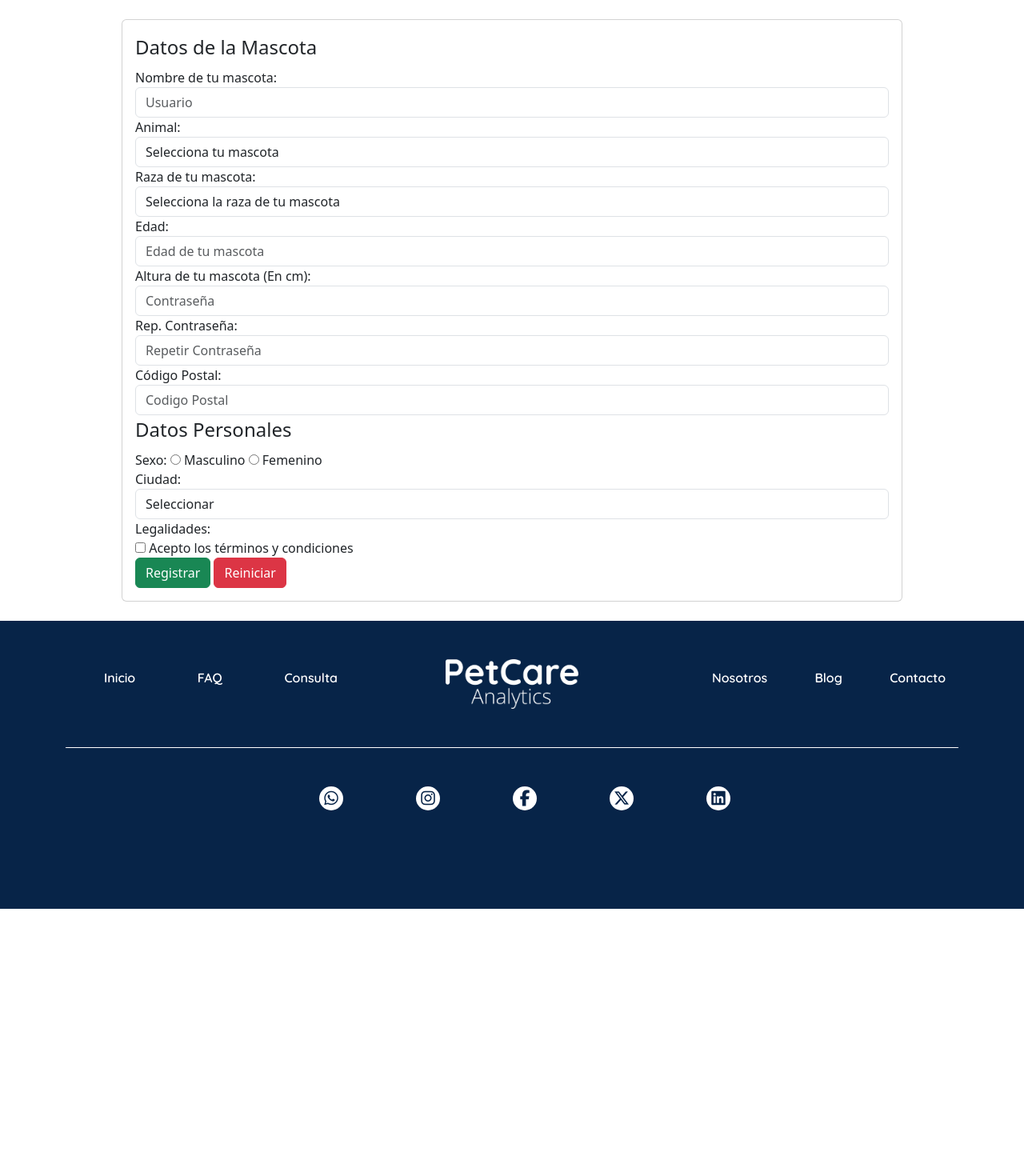
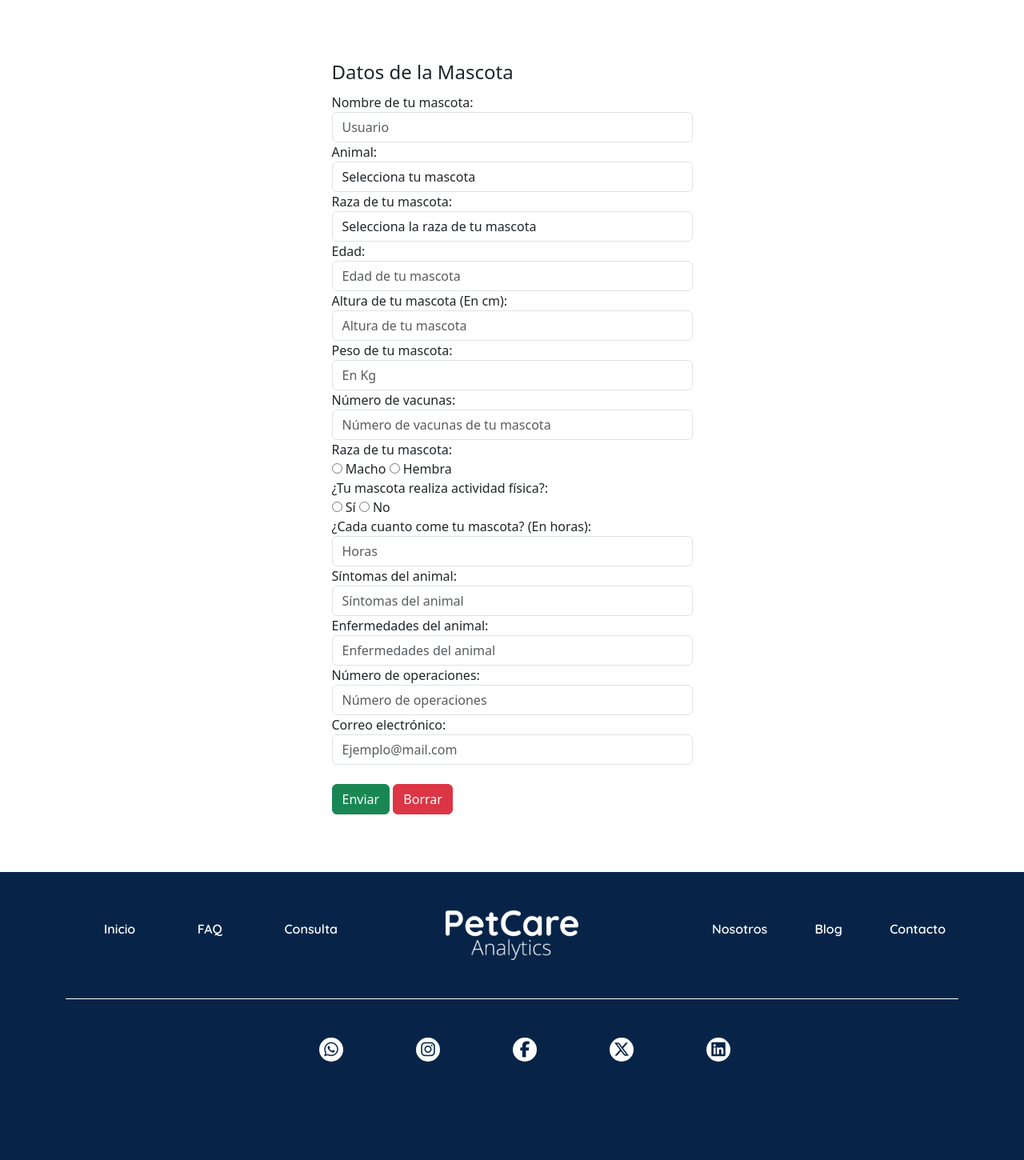
Before and after one commit to JorgPalma/DjangoPCA, a Django app: page /consulta/ in a window 1280 px wide. Shown: the part 78-1528 px from the top of the page at 80% size. Before the commit the page ends 1214 px from the top, so only its background shows below. Run offline with Django 4.2, Linux system fonts and the light colour scheme; some libraries are stand-ins or nearby versions.

Commit message:
Formulario de cambiar

```diff
--- a/core/templates/core/consulta.html
+++ b/core/templates/core/consulta.html
@@ -7,9 +7,10 @@
 {% load static %}
 
 <br>
-<div class="container" style="max-width: 1000px; min-width: 700px;">
-  <div class="card">
-    <div class="card-body">
+<div class="container pt-5 pb-5">
+  <div class="row d-flex justify-content-center">
+    <div class="col-5">
+
       <form id="myForm" onsubmit="return validar()">
         <div class="form-group">
           <legend>Datos de la Mascota</legend>
@@ -29,32 +30,35 @@
               </select>
           <label for="edad">Edad:</label>
           <input type="number" class="form-control" id="email" placeholder="Edad de tu mascota">
-          <label for="Pass1">Altura de tu mascota (En cm):</label>
-          <input type="password" class="form-control" id="pass1" placeholder="Contraseña">
-          <label for="pass2">Rep. Contraseña:</label>
-          <input type="password" class="form-control" id="pass2" placeholder="Repetir Contraseña">
-          <label for="codipos">Código Postal:</label>
-          <input type="text" class="form-control" id="codipos" placeholder="Codigo Postal">
+          <label for="alturacm">Altura de tu mascota (En cm):</label>
+          <input type="number" class="form-control" id="pass1" placeholder="Altura de tu mascota">
+          <label for="pesomas">Peso de tu mascota:</label>
+          <input type="number" class="form-control" id="pass2" placeholder="En Kg">
+          <label for="codipos">Número de vacunas:</label>
+          <input type="number" class="form-control" id="codipos" placeholder="Número de vacunas de tu mascota">
+          <label for="raza">Raza de tu mascota:</label> <br>
+          <input type="radio" id="sexo" name="sexo"> Macho
+          <input type="radio" id="sexo" name="sexo"> Hembra <br>
+          <label for="actfisica">¿Tu mascota realiza actividad física?:</label> <br>
+          <input type="radio" id="actfisica" name="actfisica"> Sí
+          <input type="radio" id="actfisica" name="actfisica"> No <br>
+          <label for="codipos">¿Cada cuanto come tu mascota? (En horas):</label>
+          <input type="number" class="form-control" id="codipos" placeholder="Horas">
+          <label for="sintomas">Síntomas del animal:</label>
+          <input id="sintomas" name="sintomas" rows="2" class="form-control" placeholder="Síntomas del animal" required></textarea>
+          <label for="enfermedades">Enfermedades del animal:</label>
+          <input id="enfermedades" name="enfermedades" rows="2" class="form-control" placeholder="Enfermedades del animal" required></textarea>
+          <label for="operaciones">Número de operaciones:</label>
+          <input type="number" id="operaciones" name="operaciones" class="form-control" placeholder="Número de operaciones" required>
+          <label for="correo">Correo electrónico:</label>
+          <input type="email" id="correo" name="correo" class="form-control" placeholder="Ejemplo@mail.com" required> <br>
+          <input type="submit" class="btn btn-success" id="boton" value="Enviar">
+          <input type="reset" class="btn btn-danger" id="boton" value="Borrar">
+
         </div>
 
-        <div class="form-group">
-          <legend>Datos Personales</legend>
-          <label for="sexo">Sexo:</label>
-          <input type="radio" id="sexo" name="sexo"> Masculino
-          <input type="radio" id="sexo" name="sexo"> Femenino <br>
-          <label for="ciudad">Ciudad:</label>
-            <select class="form-control" id="ciudad">
-              <option value="Lota">Seleccionar</option>
-              <option value="Lota">Lota</option>
-              <option value="Coronel">Coronel</option>
-              <option value="concepción">Concepción</option>
-            </select>
-          <label for="terminos">Legalidades:</label><br>
-          <input type="checkbox" id="terminos"> Acepto los términos y condiciones
-        </div>
-        <input type="submit" class="btn btn-success" id="boton" value="Registrar">
-        <input type="reset" class="btn btn-danger" id="boton" value="Reiniciar">
-      </form>
+
+        </form>
     </div>
   </div>
 </div>
--- a/core/templates/core/formulario.html
+++ b/core/templates/core/formulario.html
@@ -38,7 +38,5 @@
   </div>
 
 
-<!--Vacunas, actividad fisica, comida tiempo, sintomas, enfermedades anteriores, alergias, operaciones
-nombre mascota, especie, raza, edad, tamanio, peso, genero -->
 
 {% endblock %}
--- a/core/templates/core/template.html
+++ b/core/templates/core/template.html
@@ -11,14 +11,16 @@
         <link href="https://cdn.jsdelivr.net/npm/bootstrap@5.3.2/dist/css/bootstrap.min.css" rel="stylesheet" integrity="sha384-T3c6CoIi6uLrA9TneNEoa7RxnatzjcDSCmG1MXxSR1GAsXEV/Dwwykc2MPK8M2HN" crossorigin="anonymous">
         <link rel="stylesheet" href="{% static 'core/css/style.css' %}">
 
-        <title>PetCare | Inicio</title>
+
+
+        <title>PetCareAnalytics</title>
     </head>
     <body>
         <header>
             <nav class="navbar navbar-expand-lg">
                 <div class="container">
-                    <a class="navbar-brand" href="#">
-                        <img src="{% static 'core/img/LogoTransparenteNeg.png' %}" alt="PetCare" width="144" height="52">
+                    <a class="navbar-brand" href="{% url 'home' %}">
+                        <img src="{% static 'core/img/LogoTransparenteNeg.png' %}" alt="PetCare"  width="144" height="52">
                     </a>
                   <button class="navbar-toggler" type="button" data-bs-toggle="collapse" data-bs-target="#navbarNavDropdown" aria-controls="navbarNavDropdown" aria-expanded="false" aria-label="Toggle navigation">
                     <span class="navbar-toggler-icon"></span>
```
